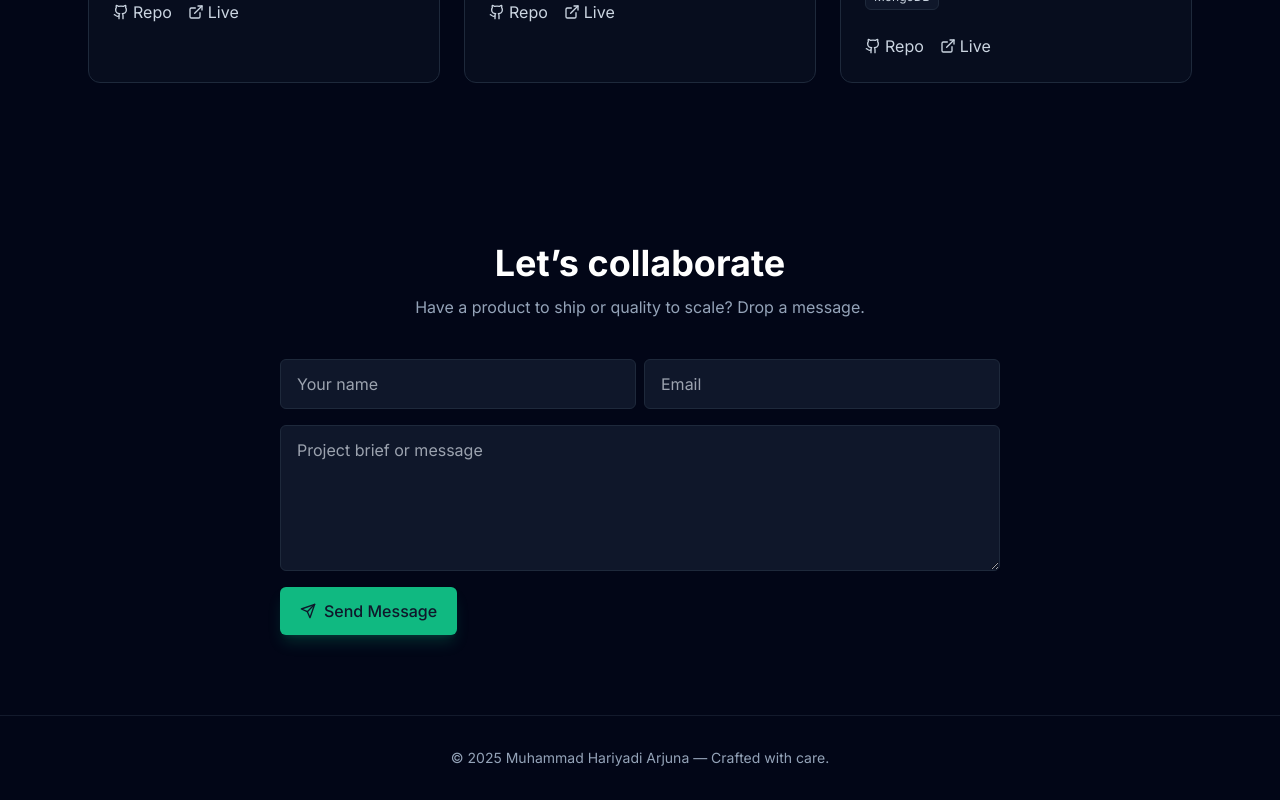
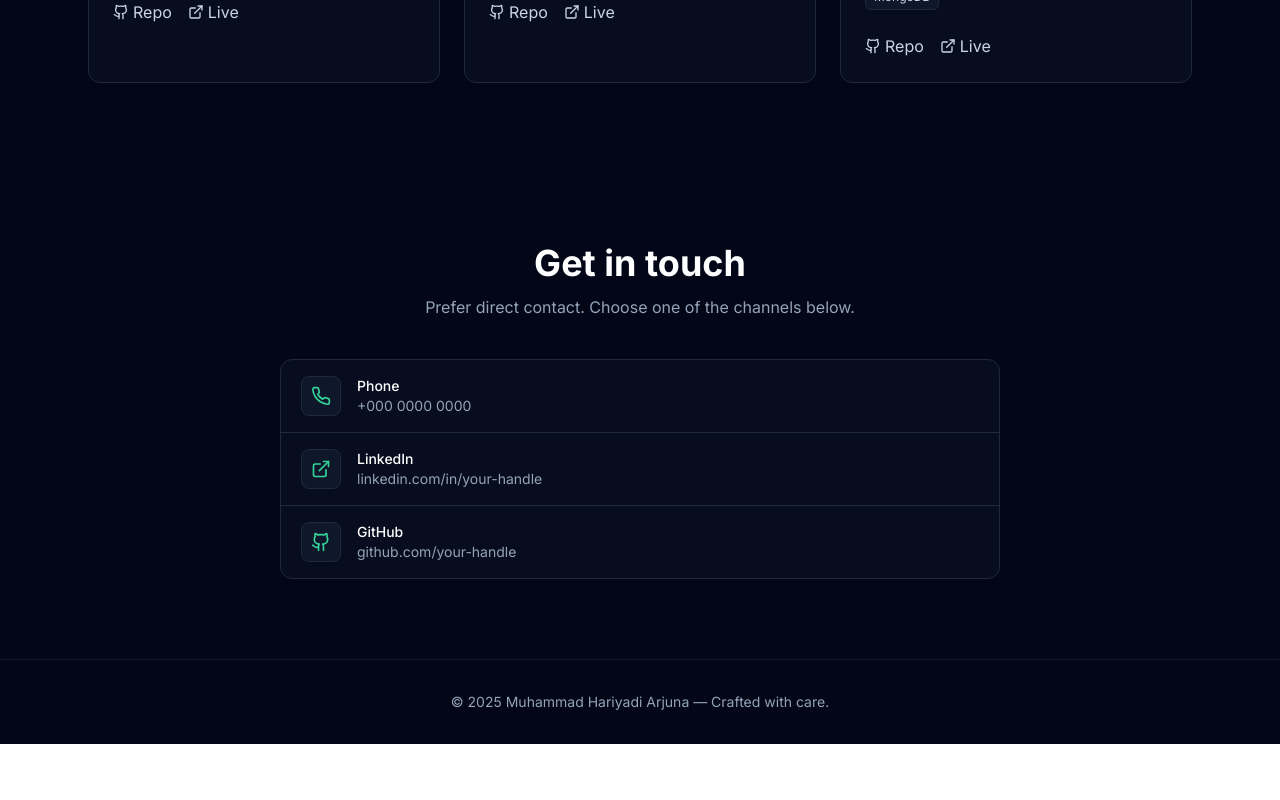
Before and after one commit to flamesuserresource3/frontend-repo_ste7jhf6_ntjyk7, a React (Vite) app: page / in a window 1280 px wide. Shown: the part 1920-2720 px from the top of the page. After the commit the page ends 2664 px from the top, so only its background shows below. Built offline with nearby package versions, Linux system fonts and the light colour scheme; a web font is replaced by a local one.

Commit message:
Update project prj_ste7jhf6 - 2025-11-07T07:09:40.443Z

```diff
--- a/src/components/Contact.jsx
+++ b/src/components/Contact.jsx
@@ -1,18 +1,29 @@
-import React, { useState } from 'react';
+import React from 'react';
 import { motion } from 'framer-motion';
-import { Send } from 'lucide-react';
+import { Phone, ExternalLink, Github } from 'lucide-react';
+
+const contacts = [
+  {
+    label: 'Phone',
+    value: '+000 0000 0000',
+    href: 'tel:+0000000000',
+    icon: Phone,
+  },
+  {
+    label: 'LinkedIn',
+    value: 'linkedin.com/in/your-handle',
+    href: 'https://www.linkedin.com/in/your-handle',
+    icon: ExternalLink,
+  },
+  {
+    label: 'GitHub',
+    value: 'github.com/your-handle',
+    href: 'https://github.com/your-handle',
+    icon: Github,
+  },
+];
 
 const Contact = () => {
-  const [status, setStatus] = useState('');
-
-  const onSubmit = async (e) => {
-    e.preventDefault();
-    setStatus('Sending...');
-    // Frontend only demo. Backend endpoint can be added later.
-    await new Promise((r) => setTimeout(r, 800));
-    setStatus('Thanks! I will get back to you soon.');
-  };
-
   return (
     <section id="contact" className="relative w-full bg-slate-950 py-20">
       <div className="mx-auto max-w-3xl px-6">
@@ -23,7 +34,7 @@ const Contact = () => {
           transition={{ duration: 0.5 }}
           className="text-center text-3xl font-bold text-white md:text-4xl"
         >
-          Let’s collaborate
+          Get in touch
         </motion.h2>
         <motion.p
           initial={{ opacity: 0, y: 10 }}
@@ -32,41 +43,35 @@ const Contact = () => {
           transition={{ duration: 0.6, delay: 0.1 }}
           className="mx-auto mt-3 max-w-xl text-center text-slate-400"
         >
-          Have a product to ship or quality to scale? Drop a message.
+          Prefer direct contact. Choose one of the channels below.
         </motion.p>
 
-        <form onSubmit={onSubmit} className="mt-10 grid gap-4">
-          <div className="grid gap-2 md:grid-cols-2">
-            <input
-              required
-              type="text"
-              placeholder="Your name"
-              className="rounded-md border border-slate-800 bg-slate-900 px-4 py-3 text-slate-200 outline-none ring-emerald-500/0 transition focus:ring-2"
-            />
-            <input
-              required
-              type="email"
-              placeholder="Email"
-              className="rounded-md border border-slate-800 bg-slate-900 px-4 py-3 text-slate-200 outline-none ring-emerald-500/0 transition focus:ring-2"
-            />
-          </div>
-          <textarea
-            required
-            placeholder="Project brief or message"
-            rows={5}
-            className="rounded-md border border-slate-800 bg-slate-900 px-4 py-3 text-slate-200 outline-none ring-emerald-500/0 transition focus:ring-2"
-          />
-          <div className="flex items-center gap-4">
-            <button
-              type="submit"
-              className="inline-flex items-center gap-2 rounded-md bg-emerald-500 px-5 py-3 font-medium text-slate-900 shadow-lg shadow-emerald-500/20 transition hover:bg-emerald-400"
+        <div className="mt-10 divide-y divide-slate-800 overflow-hidden rounded-xl border border-slate-800 bg-slate-900/40">
+          {contacts.map(({ label, value, href, icon: Icon }, idx) => (
+            <motion.a
+              key={label}
+              href={href}
+              target={label === 'Phone' ? undefined : '_blank'}
+              rel={label === 'Phone' ? undefined : 'noreferrer'}
+              initial={{ opacity: 0, y: 10 }}
+              whileInView={{ opacity: 1, y: 0 }}
+              viewport={{ once: true }}
+              transition={{ duration: 0.4, delay: idx * 0.05 }}
+              className="group flex items-center gap-4 px-5 py-4 transition hover:bg-slate-900/60"
             >
-              <Send className="h-4 w-4" />
-              Send Message
-            </button>
-            <span className="text-sm text-slate-400">{status}</span>
-          </div>
-        </form>
+              <span className="inline-flex h-10 w-10 items-center justify-center rounded-lg border border-slate-800 bg-slate-900 text-emerald-400">
+                <Icon className="h-5 w-5" />
+              </span>
+              <div className="flex flex-1 items-center justify-between">
+                <div>
+                  <p className="text-sm font-medium text-white">{label}</p>
+                  <p className="text-sm text-slate-400">{value}</p>
+                </div>
+                <ExternalLink className="h-4 w-4 text-slate-500 opacity-0 transition group-hover:opacity-100" />
+              </div>
+            </motion.a>
+          ))}
+        </div>
       </div>
     </section>
   );
```
Also changed, not shown: 1 other file (tests, documents, lock files or other folders).
